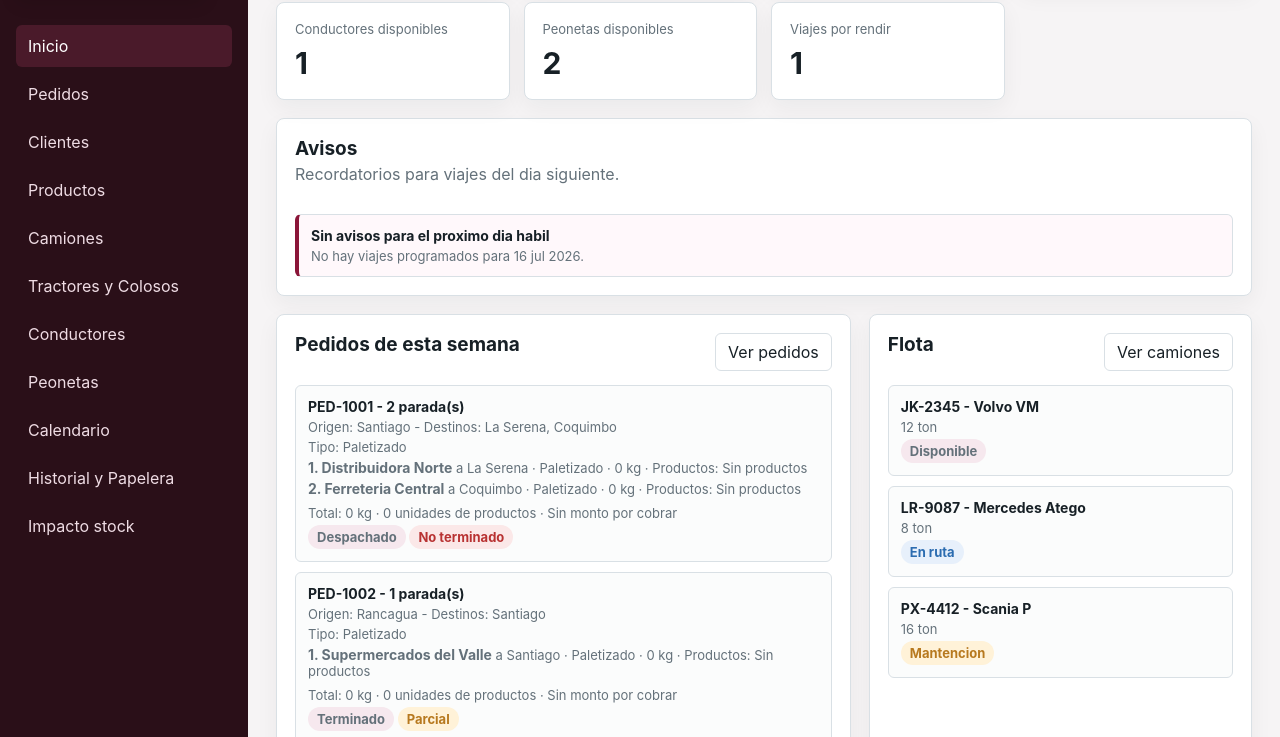
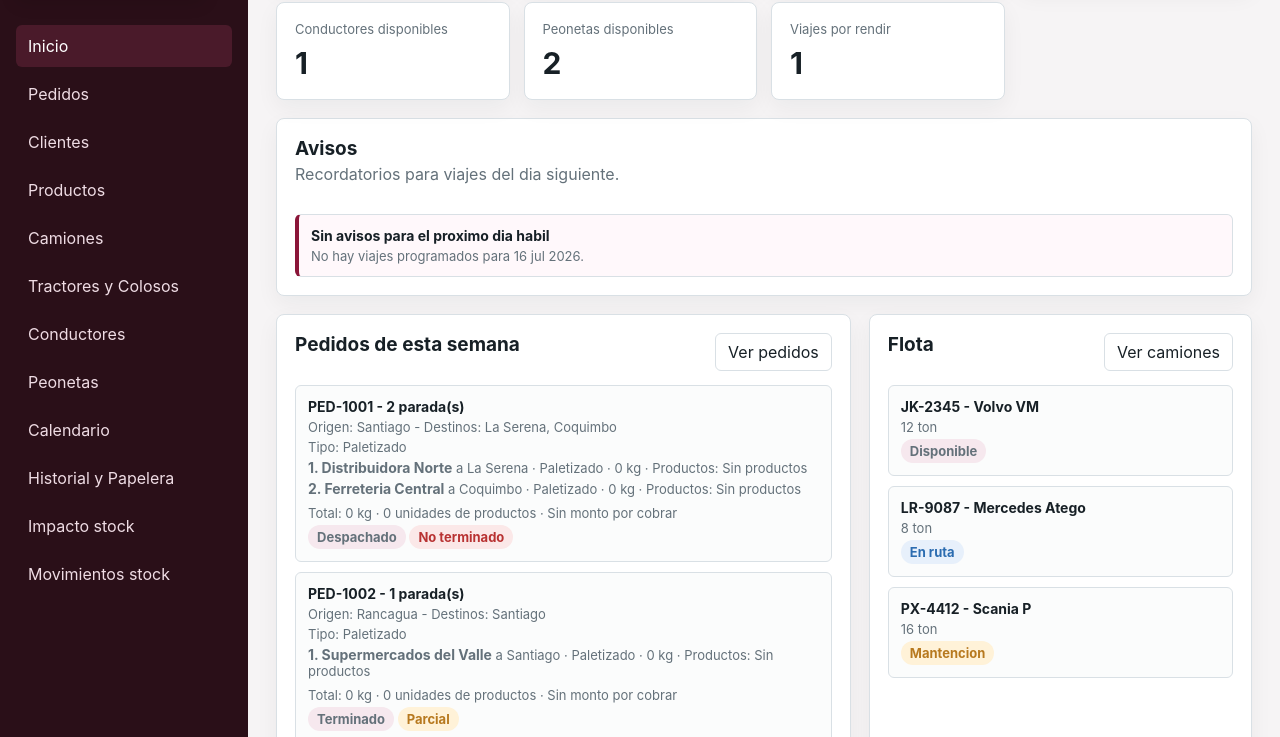
Before and after one commit to hectorasg-cpu/hector-transporte, a website: page outputs/index.html in a window 1280 px wide. Shown: the part 215-952 px from the top of the page. Drawn offline with Linux system fonts and the light colour scheme; no server answers.

Commit message:
Update index.htmlCargar vista de movimientos stock

```diff
--- a/outputs/index.html
+++ b/outputs/index.html
@@ -125,5 +125,6 @@
     </script>
     <script src="./dedup-save.js?v=20260715"></script>
     <script src="./stock-impact.js?v=20260715d"></script>
+    <script src="./stock-movements.js?v=20260715a"></script>
   </body>
 </html>
```
